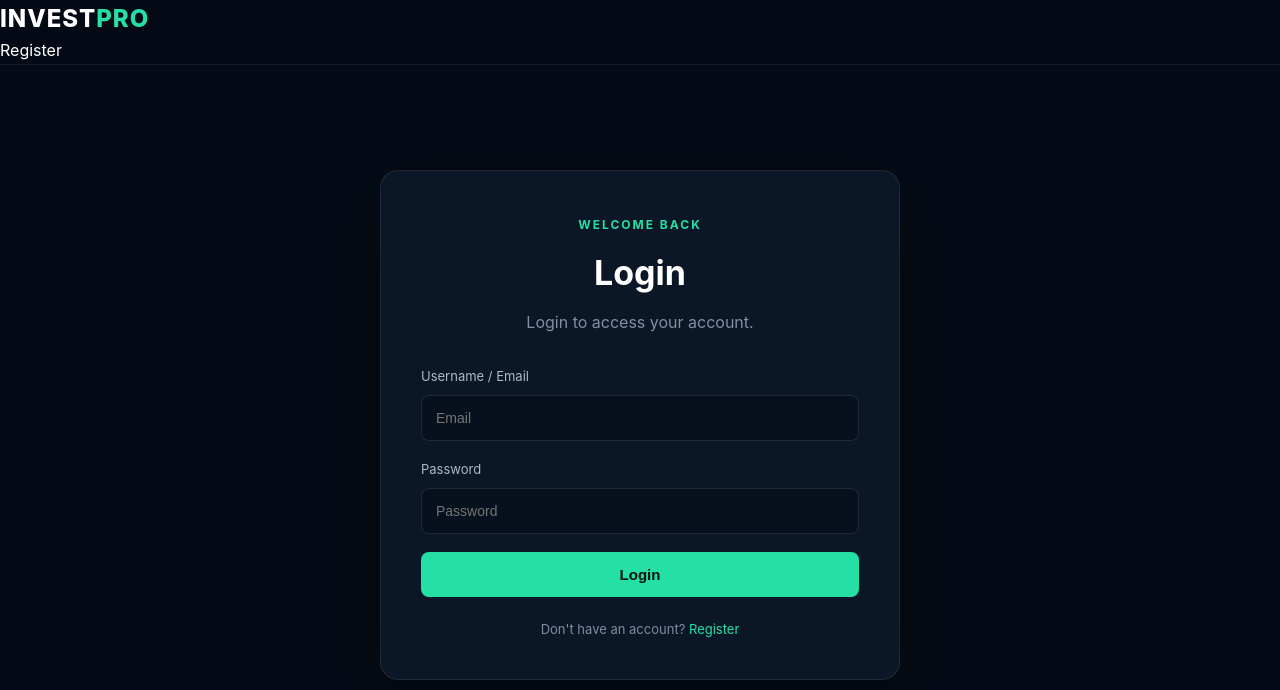
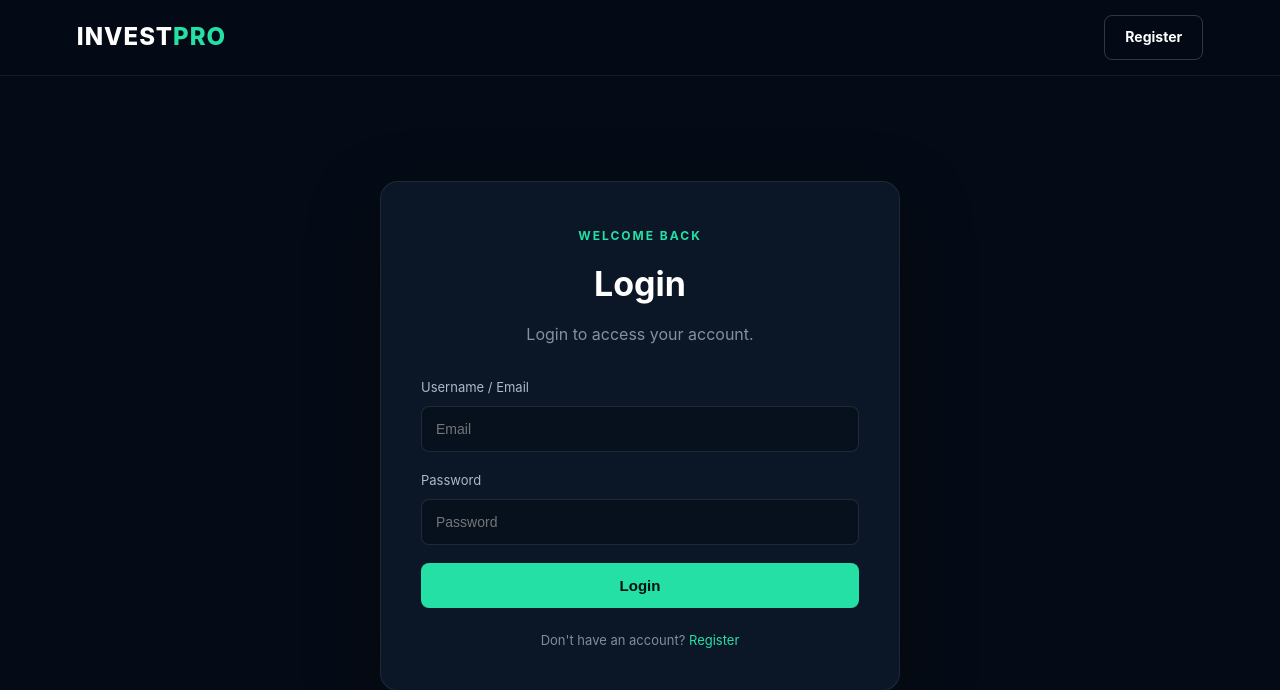
Before and after one commit to emon131470/Demo, a PHP site: page /login.html in a window 1280 px wide. Shown: the top 690 px of the page. Run offline with PHP 8.4, Linux system fonts and the light colour scheme.

Commit message:
Update style.css

```diff
--- a/style.css
+++ b/style.css
@@ -956,3 +956,38 @@ img {
     }
 
 }
+
+/* ================= AUTH HEADER ================= */
+
+.auth-page .header {
+    height: 76px;
+    padding: 0 6%;
+    display: flex;
+    align-items: center;
+    justify-content: space-between;
+}
+
+.auth-buttons {
+    display: flex;
+    align-items: center;
+    gap: 12px;
+}
+
+.register-btn {
+    padding: 10px 20px;
+    border-radius: 8px;
+    border: 1px solid rgba(255, 255, 255, 0.18);
+    color: #ffffff;
+    font-size: 14px;
+    font-weight: 700;
+    transition: 0.3s;
+}
+
+.register-btn:hover {
+    border-color: #24e0a5;
+    color: #24e0a5;
+}
+
+.auth-title h1 {
+    color: #ffffff;
+}
```
